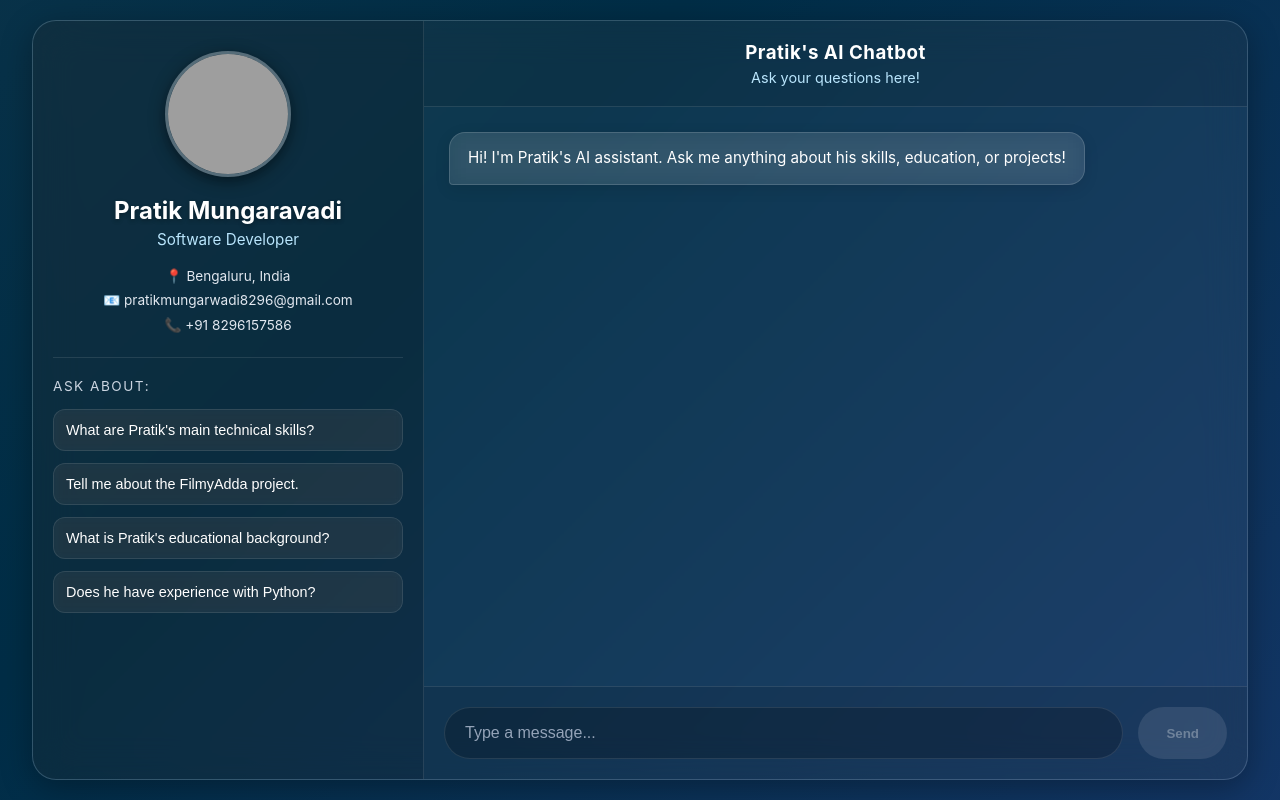
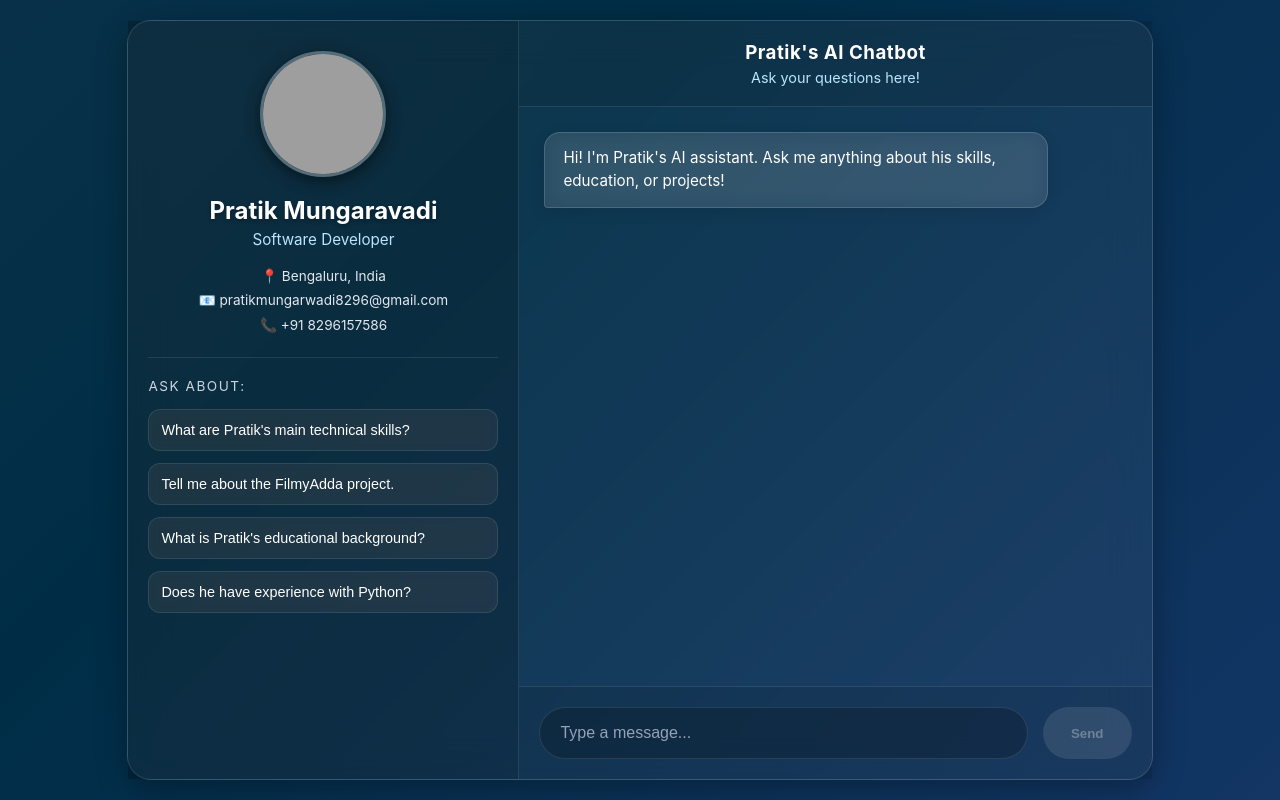
Before and after one commit to pratikm56/my-personal-chatbot, a React (Create React App) app in the folder frontend/: page / in a window 1280 px wide. Built offline with nearby package versions, Linux system fonts and the light colour scheme; grey boxes are pictures that could not be loaded.

Commit message:
finaldevicechanges

```diff
--- a/frontend/src/App.css
+++ b/frontend/src/App.css
@@ -1,13 +1,12 @@
 body {
   margin: 0;
+  padding: 0;
   font-family: 'Inter', 'Segoe UI', Tahoma, sans-serif;
   /* Upgraded background for better glass contrast */
   background: linear-gradient(-45deg, #253e84, #002d46, #203f4f, #295879);
   background-size: 400% 400%;
   animation: gradientBG 15s ease infinite;
-  width: 100vw;
   height: 100vh;
-  overflow: hidden;
   display: flex;
   justify-content: center;
   align-items: center;
@@ -23,10 +22,11 @@ body {
 /* THE MAIN GLASS CONTAINER */
 .portfolio-container {
   display: flex;
-  width: 95vw;
-  height: 95vh;
-  margin: 2.5vh auto;
+  width: 95%;
+  height: 95dvh;
+  margin: 2.5dvh auto;
   box-sizing: border-box;
+  max-width: 1400px;
   /* Glass effect magic */
   background: rgba(255, 255, 255, 0.05);
   backdrop-filter: blur(20px);
@@ -34,7 +34,6 @@ body {
   border: 1px solid rgba(255, 255, 255, 0.15);
   border-radius: 24px;
   box-shadow: 0 8px 32px 0 rgba(0, 0, 0, 0.3);
-  overflow: hidden;
 }
 
 /* LEFT SIDEBAR */
@@ -254,10 +253,11 @@ body {
 
   /* Make the main glass box take up the whole screen width */
   .chat-container {
-    width: 95vw !important;
-    height: 90vh none !important;
-    margin: auto;
-    max-width: none !important;
+    flex-direction: column;
+    width: 98%;
+    height: 95dvh;
+    margin: 1dvh auto;
+    padding: 15px;
     border-radius: 15px; /* Slightly smaller corners for mobile */
   }
 
```
